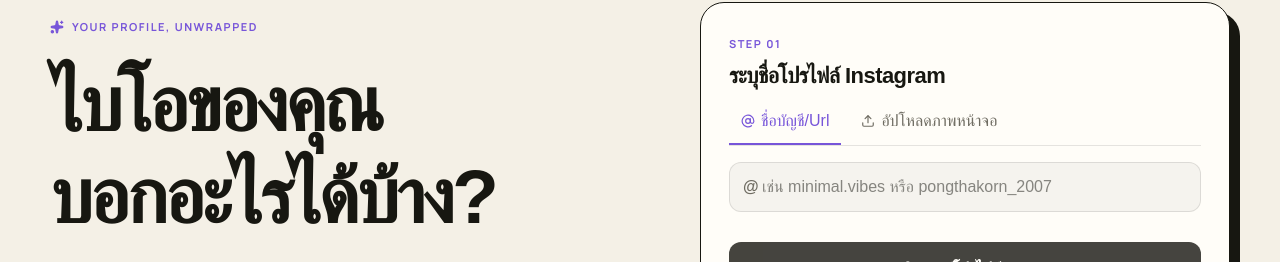
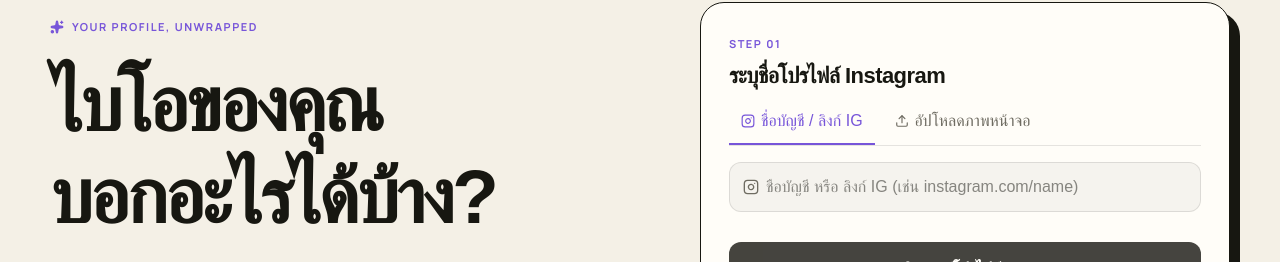
Before and after one commit to Supanat-hub/IGOTYOU, a React (Vite) app: page / in a window 1280 px wide. Shown: the part 209-471 px from the top of the page. Built offline with nearby package versions, Linux system fonts and the light colour scheme; a web font is replaced by a local one.

Commit message:
feat(ui): replace @ with Instagram icon and add profile URL parsing support

```diff
--- a/src/pages/HomePage.tsx
+++ b/src/pages/HomePage.tsx
@@ -1,5 +1,25 @@
 import React, { ChangeEvent, DragEvent, useRef, useState } from "react";
-import { Sparkles, Check, Upload, Image as ImageIcon, X, ArrowRight, AtSign, AlertCircle, HelpCircle } from "lucide-react";
+import { Sparkles, Check, Upload, Image as ImageIcon, X, ArrowRight, AlertCircle, HelpCircle } from "lucide-react";
+import { extractInstagramUsername } from "../utils/analysisEngine";
+
+function InstagramIcon({ className = "w-4 h-4" }: { className?: string }) {
+  return (
+    <svg
+      className={className}
+      viewBox="0 0 24 24"
+      fill="none"
+      stroke="currentColor"
+      strokeWidth="2"
+      strokeLinecap="round"
+      strokeLinejoin="round"
+      aria-hidden="true"
+    >
+      <rect width="20" height="20" x="2" y="2" rx="5" ry="5" />
+      <path d="M16 11.37A4 4 0 1 1 12.63 8 4 4 0 0 1 16 11.37z" />
+      <line x1="17.5" x2="17.51" y1="6.5" y2="6.5" />
+    </svg>
+  );
+}
 
 interface HomePageProps {
   files: File[];
@@ -126,8 +146,8 @@ export default function HomePage({
                   onClearScraperAlert?.();
                 }}
               >
-                <AtSign className="w-3.5 h-3.5" />
-                <span>ชื่อบัญชี/Url</span>
+                <InstagramIcon className="w-3.5 h-3.5" />
+                <span>ชื่อบัญชี / ลิงก์ IG</span>
               </button>
               <button
                 type="button"
@@ -151,7 +171,9 @@ export default function HomePage({
           {isTestMode && activeTab === "username" ? (
             <div className="username-panel flex flex-col">
               <div className="relative flex items-center mb-3">
-                <span className="absolute left-3.5 text-muted font-bold text-base select-none">@</span>
+                <span className="absolute left-3.5 text-muted flex items-center justify-center select-none pointer-events-none">
+                  <InstagramIcon className="w-4 h-4 text-muted" />
+                </span>
                 <input
                   type="text"
                   value={usernameInput}
@@ -159,12 +181,13 @@ export default function HomePage({
                     setUsernameInput(e.target.value);
                     if (scraperAlert) onClearScraperAlert?.();
                   }}
-                  placeholder="เช่น minimal.vibes หรือ pongthakorn_2007"
-                  className="w-full pl-8 pr-4 py-3 rounded-xl bg-black/[0.04] dark:bg-white/[0.06] border border-black/10 dark:border-white/10 focus:outline-none focus:border-purple font-semibold text-ink text-sm sm:text-base transition-colors"
+                  placeholder="ชื่อบัญชี หรือ ลิงก์ IG (เช่น instagram.com/name)"
+                  className="w-full pl-9 pr-4 py-3 rounded-xl bg-black/[0.04] dark:bg-white/[0.06] border border-black/10 dark:border-white/10 focus:outline-none focus:border-purple font-semibold text-ink text-sm sm:text-base transition-colors"
                   disabled={isAnalyzing || isScrapingLoading}
                   onKeyDown={(e) => {
-                    if (e.key === "Enter" && usernameInput.trim() && !isAnalyzing && !isScrapingLoading) {
-                      onAnalyzeScraped?.(usernameInput.trim());
+                    const clean = extractInstagramUsername(usernameInput);
+                    if (e.key === "Enter" && clean && !isAnalyzing && !isScrapingLoading) {
+                      onAnalyzeScraped?.(clean);
                     }
                   }}
                 />
@@ -193,8 +216,11 @@ export default function HomePage({
 
               <button
                 className="primary-button cursor-pointer flex items-center justify-center gap-2 mb-1"
-                disabled={!usernameInput.trim() || isAnalyzing || isScrapingLoading}
-                onClick={() => onAnalyzeScraped?.(usernameInput.trim())}
+                disabled={!extractInstagramUsername(usernameInput) || isAnalyzing || isScrapingLoading}
+                onClick={() => {
+                  const clean = extractInstagramUsername(usernameInput);
+                  if (clean) onAnalyzeScraped?.(clean);
+                }}
               >
                 {isScrapingLoading ? (
                   <>
--- a/src/utils/analysisEngine.ts
+++ b/src/utils/analysisEngine.ts
@@ -737,10 +737,27 @@ export async function analyzeProfile(files: File[], presetKey?: string): Promise
 }
 
 /**
+ * Extracts a clean Instagram username from a username, handle, or full URL
+ * Supports: https://instagram.com/username, www.instagram.com/username/, @username, username, etc.
+ */
+export function extractInstagramUsername(input: string): string {
+  const trimmed = (input || "").trim();
+  if (!trimmed) return "";
+  const match = trimmed.match(/(?:https?:\/\/)?(?:www\.)?instagram\.com\/(?:[a-zA-Z]{2}\/)?([a-zA-Z0-9._]+)/i);
+  if (match) {
+    const name = match[1].toLowerCase();
+    if (!["p", "reel", "reels", "stories", "explore", "direct"].includes(name)) {
+      return match[1];
+    }
+  }
+  return trimmed.replace(/^@+/, "");
+}
+
+/**
  * Calls /api/scrape endpoint to fetch structured profile data and images from Azure Scraper
  */
 export async function fetchScrapedProfile(username: string): Promise<ScrapedResponse> {
-  const clean = username.trim().toLowerCase().replace(/^@+/, "");
+  const clean = extractInstagramUsername(username).toLowerCase();
   if (!clean) {
     return { status: "NOT_FOUND", message: "กรุณาระบุชื่อผู้ใช้ Instagram" };
   }
```
Also changed, not shown: 1 other file (tests, documents, lock files or other folders).
